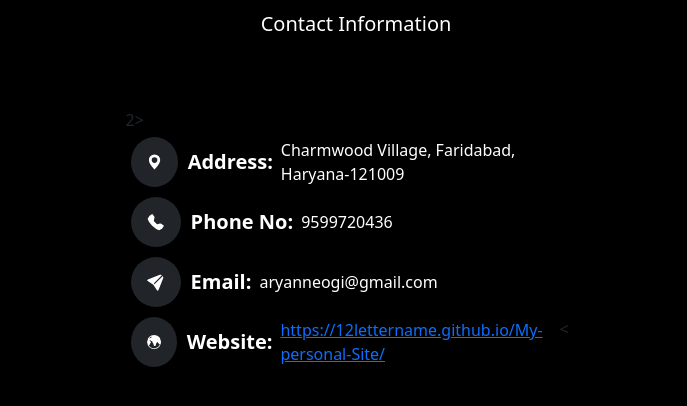
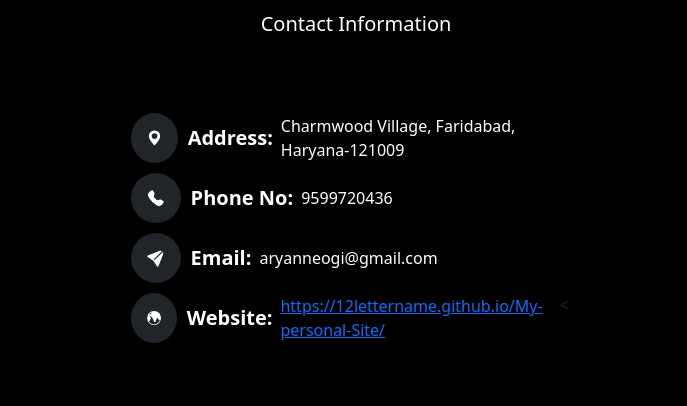
Before and after one commit to 12lettername/My-personal-Site, a plain HTML site: page contactMe.html in a window 1280 px wide. Shown: the part 314-720 px from the top of the page, without its empty margins (284-971 px from the left). Drawn offline with nearby package versions, Linux system fonts and the light colour scheme.

Commit message:
fixed issue

```diff
--- a/contactMe.html
+++ b/contactMe.html
@@ -29,7 +29,7 @@
             <h2 class="lead text-white text-center mb-4">Contact Information</h2>
         </div>
         <div class="info">
-          2>
+
           <div class="Information ">
             <div class="address">
               <svg xmlns="http://www.w3.org/2000/svg" width="50" height="50" fill="white" class="bi bi-geo-alt-fill p-3 bg-dark rounded-circle" viewBox="0 0 16 16">
```
